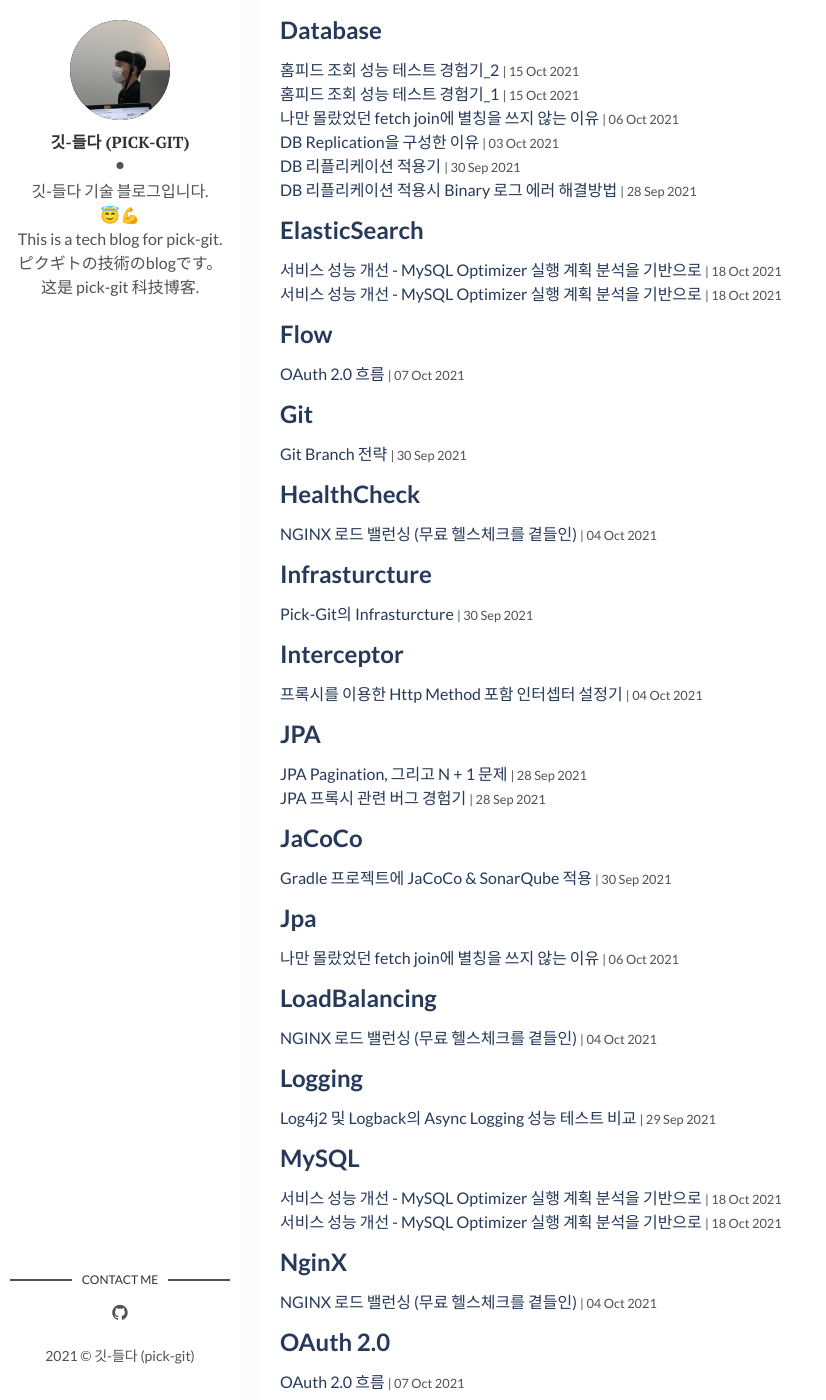
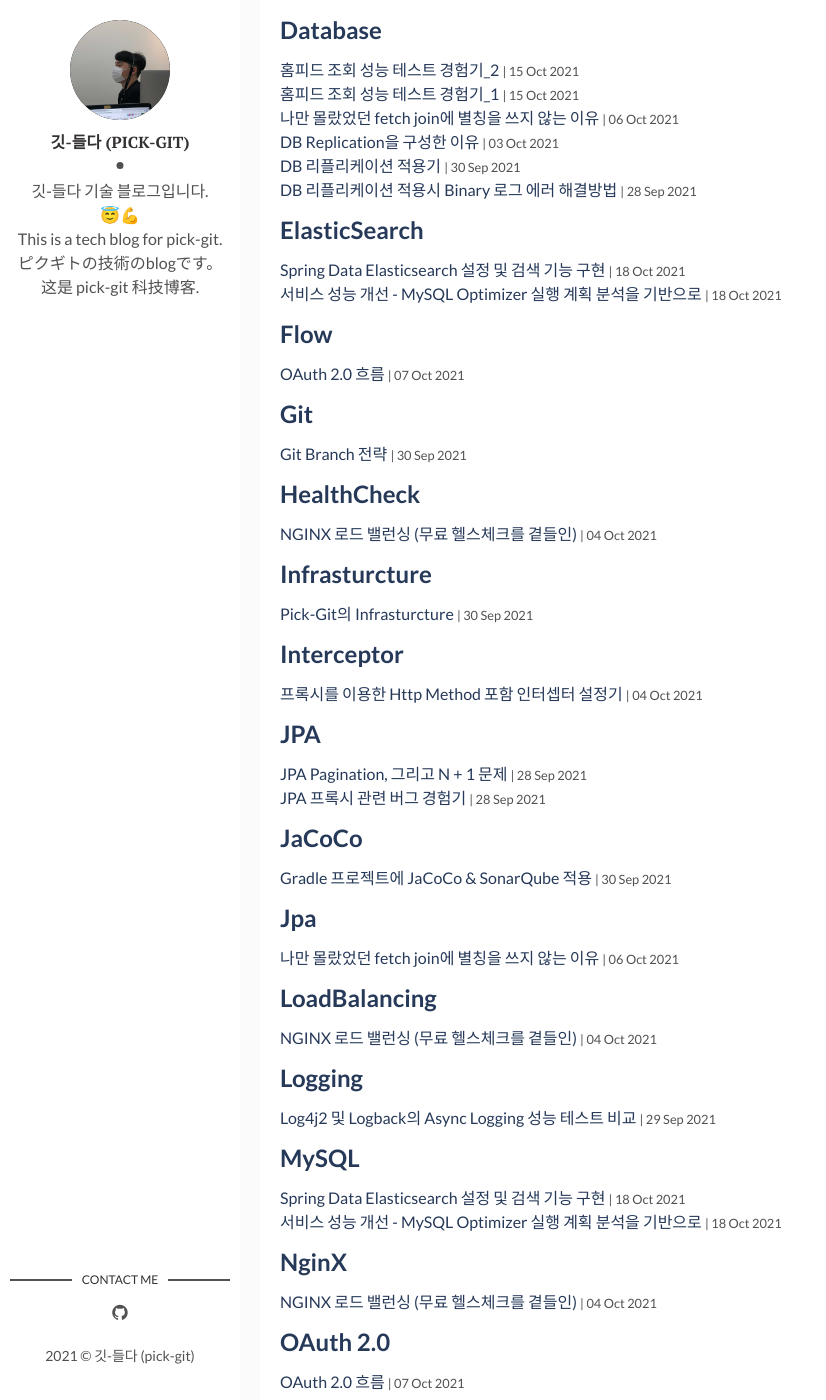
Before and after one commit to 2021-pick-git/2021-pick-git.github.io, a Jekyll site: the page built from tags.html, in a window 1280 px wide and 1400 px high, scrolled down 633 px. Shown: the whole window, without its empty margins (0-826 px from the left). Built offline with Jekyll 4.4.1, drawn with Linux system fonts in a browser that asks for light colours; some of the changed text lies outside the part shown.

Commit message:
chore: 제목 수정

```diff
--- a/_posts/2021-10-19-elasticsearch.md
+++ b/_posts/2021-10-19-elasticsearch.md
@@ -1,6 +1,6 @@
 ---
 layout: post
-title: 서비스 성능 개선 - MySQL Optimizer 실행 계획 분석을 기반으로
+title: Spring Data Elasticsearch 설정 및 검색 기능 구현
 date: 2021-10-18 13:00::38 +0900
 description: 실행 계획 분석을 통해 서비스의 성능을 개선해보자.
 img: elasticsearch-logo.png
```
